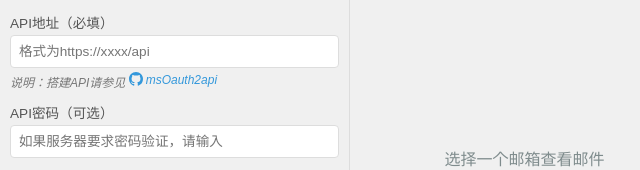
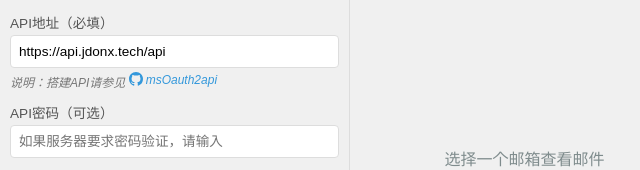
Before and after one commit to C6h6km/outlook-email-management-system, a plain HTML site: page index.html in a window 1280 px wide. Shown: the part 292-462 px from the top of the page, 0-640 px from the left. Drawn offline with Linux system fonts and the light colour scheme.

Commit message:
feat(settings): set default API base URL to https://api.jdonx.tech/api and keep user override via localStorage/input

```diff
--- a/index.html
+++ b/index.html
@@ -957,8 +957,12 @@
             }
 
             const savedApiBaseUrl = localStorage.getItem('apiBaseUrl');
-            if (savedApiBaseUrl) {
-                document.getElementById('apiBaseUrl').value = savedApiBaseUrl;
+            const apiBaseInput = document.getElementById('apiBaseUrl');
+            if (savedApiBaseUrl && savedApiBaseUrl.trim() !== '') {
+                apiBaseInput.value = savedApiBaseUrl;
+            } else {
+                // 默认内置地址，用户仍可修改
+                apiBaseInput.value = 'https://api.jdonx.tech/api';
             }
 
             // 尝试从localStorage加载设置区域的折叠状态
```
